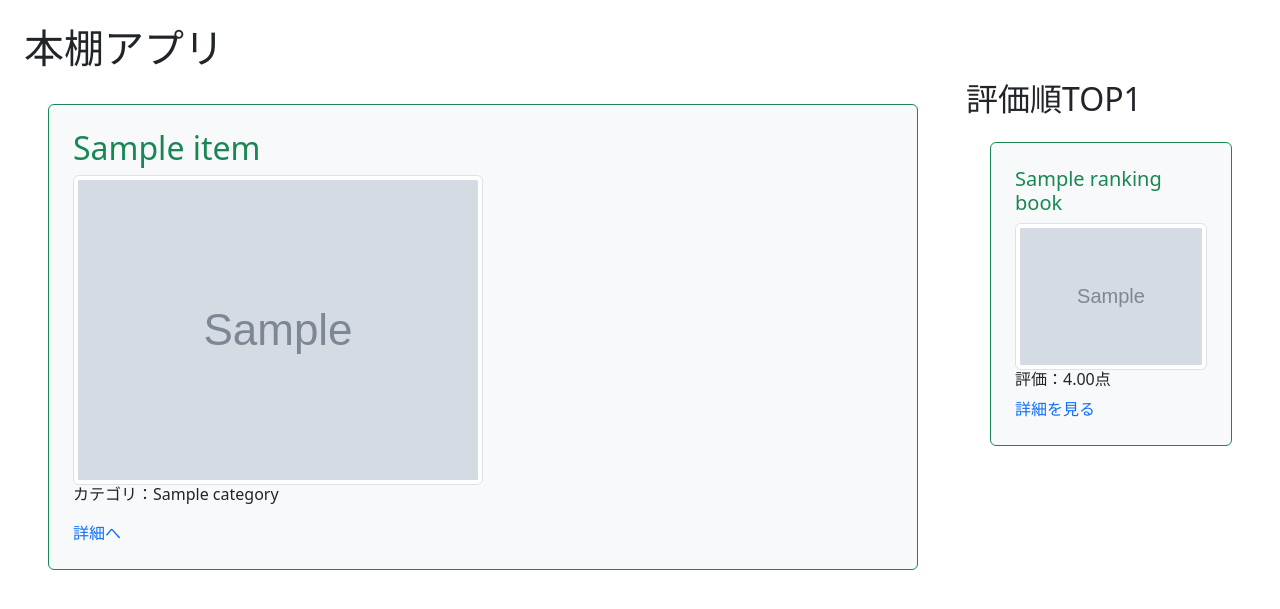
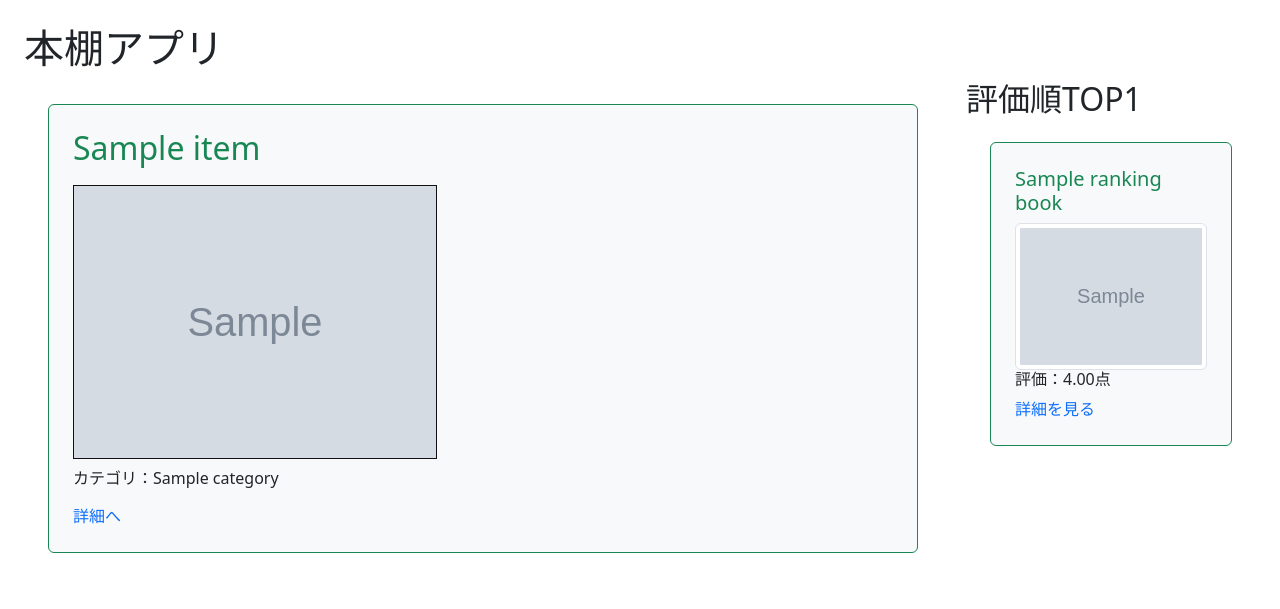
Before and after one commit to tetsuyaEbina/bookproject, a Django app: template book/templates/book/index.html in a window 1280 px wide. Shown: the part 56-665 px from the top of the page. Run offline with Django 3.2, Linux system fonts and the light colour scheme; the template is opened without the code that fills it: most values are stand-ins (such as "Sample title", 1, 10 or a date in 2020); grey boxes marked "Sample" are stand-in pictures.

Commit message:
画像サイズを統一して表示するように修正

```diff
--- a/book/static/book/css/style.css
+++ b/book/static/book/css/style.css
@@ -1,3 +1,22 @@
 a {
     text-decoration: none;
 }
+
+.img__inner {
+    display: flex;
+    gap: 30px;
+    padding: 10px 0;
+    max-width: 1000px;
+    margin: 0 auto;
+}
+
+.img__card {
+    width: 44.44%;
+}
+
+.img-item {
+    width: 100%;
+    height: 100%;
+    object-fit: cover; /* width, heightといっしょに使います */
+    border: 1px solid #111;
+}
--- a/book/templates/book/index.html
+++ b/book/templates/book/index.html
@@ -9,7 +9,11 @@
         {% for item in object_list %}
         <div class="p-4 m-4 bg-light border border-success rounded">
             <h2 class="text-success">{{item.title}}</h2>
-            <img src="{{ item.thumbnail.url }}"  class="img-thumbnail" />
+            <div class="img__inner">
+                <div class="img__card">
+                    <img src="{{ item.thumbnail.url }}"  class="img-item"/>
+                </div>
+            </div>
             <h6>カテゴリ：{{item.category}}</h6>
             <div class="mt-3">
                 <a href="{%url 'detail-book' item.pk%}">詳細へ</a>
```
